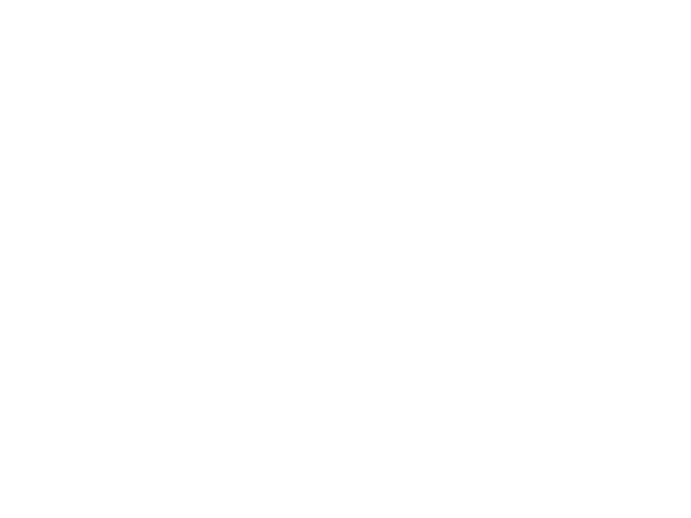
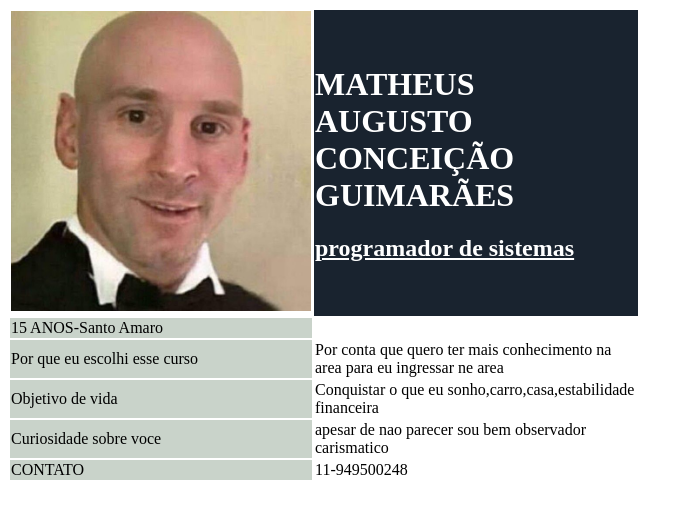
Before and after one commit to Matheuzinho21/curriculo, a plain HTML site: page index.html in a window 1280 px wide. Shown: the whole page, without its empty margins (0-691 px from the left). Drawn offline with Linux system fonts and the light colour scheme.

Commit message:
90%concluido

```diff
--- a/css/estilo.css
+++ b/css/estilo.css
@@ -0,0 +1,11 @@
+#coluna3,
+#coluna5,
+#coluna7,
+#coluna9,
+#coluna11 {
+    background-color: #c9d3ca;
+}
+#coluna2 {
+    background-color: #19232f;
+    color: #fff;
+}
--- a/index.html
+++ b/index.html
@@ -1,12 +1,52 @@
 <!DOCTYPE html>
 <html lang="en">
+
 <head>
     <meta charset="UTF-8">
     <meta name="viewport" content="width=device-width, initial-scale=1.0">
     <title>Currículo</title>
     <link rel="stylesheet" href="css/estilo.css">
 </head>
+
 <body>
 
-</body>
-</html>
+
+    <table  cellpacing="0"cellpading= 0 width="50%">
+        <tr>
+            <td id="coluna1">
+                <img width="300" src="img/messi careca.jpg" alt="">
+            </td>
+            <td id="coluna2">
+                <h1>MATHEUS AUGUSTO CONCEIÇÃO GUIMARÃES</h1>
+                <H2><U>programador de sistemas</U></H2>
+            </td>
+
+        </tr>
+        <tr>
+            <td id="coluna3">15 ANOS-Santo Amaro</td>
+            <td id="coluna4"></td>
+        </tr>
+        <tr>
+            <td id="coluna5">Por que eu escolhi esse curso</td>
+            <pr> </pr>
+            <td id="coluna6">Por conta que quero ter mais conhecimento na area para eu ingressar ne area
+
+            </td>
+        </tr>
+        <tr>
+            <td id="coluna7">Objetivo de vida </td>
+
+            <td id="coluna8">Conquistar o que eu sonho,carro,casa,estabilidade financeira </td>
+        </tr>
+        <tr>
+            <td id="coluna9">Curiosidade sobre voce</td>
+
+            <td id="coluna10">apesar de nao parecer sou bem observador carismatico</td>
+        </tr>
+        <tr>
+            <td id="coluna11">CONTATO</td>
+            <td id="coluna12">11-949500248</td>
+        </tr>
+        <ta>
+
+    </table>
```
Also changed, not shown: img/messi careca.jpg (added).
